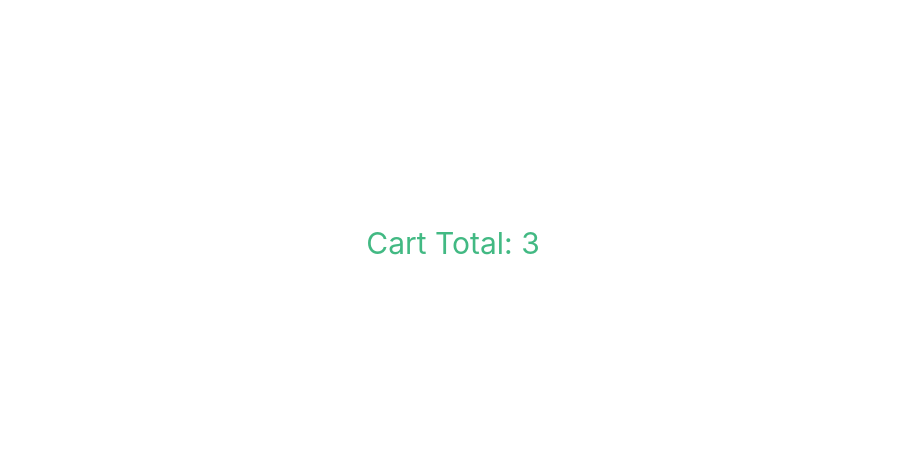
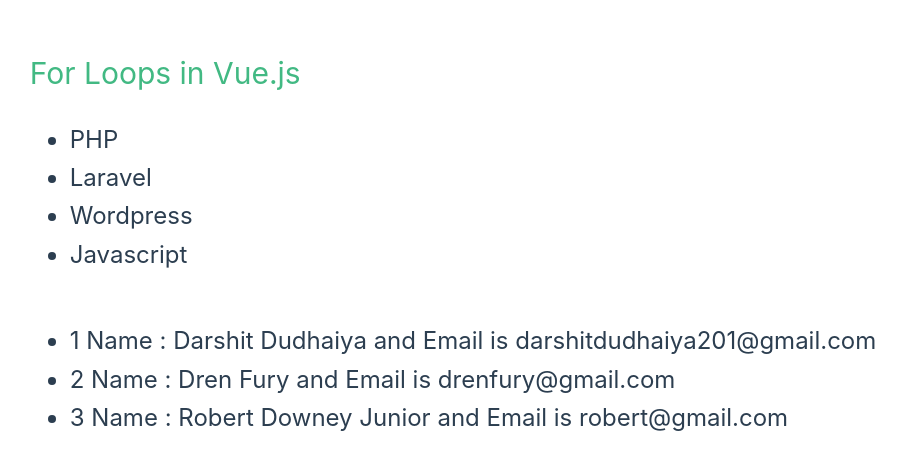
Before and after one commit to darshitdudhaiya/100DaysOfVue, a Vue app: page / in a window 1280 px wide. Shown: the part 109-578 px from the top of the page, without its empty margins (187-1093 px from the left). Built offline with nearby package versions, Linux system fonts and the light colour scheme.

Commit message:
Mastering v-for Loops in Vue.js

```diff
--- a/src/components/HomeComponent.vue
+++ b/src/components/HomeComponent.vue
@@ -1,6 +1,23 @@
 <template>
   <div class="main-container">
-    <h1>Cart Total: {{ totalPrice }}</h1>
+    <div>
+      <h1>For Loops in Vue.js</h1>
+
+      <br />
+
+      <ul>
+        <li v-for="item in technology" :key="item">{{ item }}</li>
+      </ul>
+
+      <br />
+      <br />
+
+      <ul>
+        <li v-for="(item,index) in users" :key="index">
+          {{ index + 1 }} Name : {{ item.name }} and Email is {{ item.email }}
+        </li>
+      </ul>
+    </div>
   </div>
 </template>
 
@@ -8,15 +25,13 @@
 export default {
   data() {
     return {
-      items: [
-        { name: 'Apple', price: 2 },
-        { name: 'Banana', price: 1 }
+      technology: ['PHP', 'Laravel', 'Wordpress', 'Javascript'],
+
+      users: [
+        { name: 'Darshit Dudhaiya', email: 'darshitdudhaiya201@gmail.com' },
+        { name: 'Dren Fury', email: 'drenfury@gmail.com' },
+        { name: 'Robert Downey Junior', email: 'robert@gmail.com' }
       ]
-    }
-  },
-  computed: {
-    totalPrice() {
-      return this.items.reduce((sum, item) => sum + item.price, 0)
     }
   }
 }
@@ -33,4 +48,8 @@
   min-height: 80vh;
   align-items: center;
 }
+
+ul li {
+  font-size: x-large;
+}
 </style>
```
